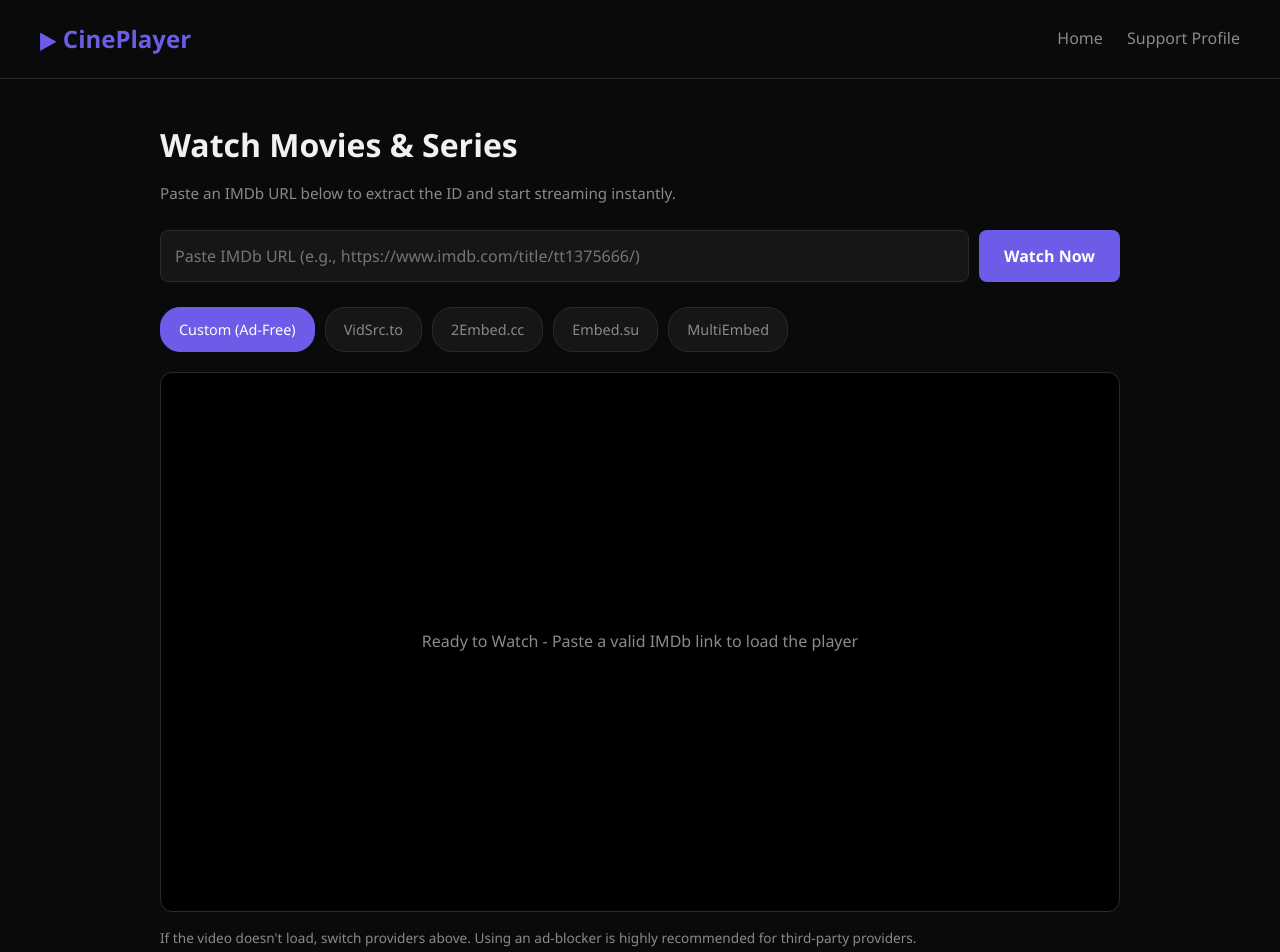
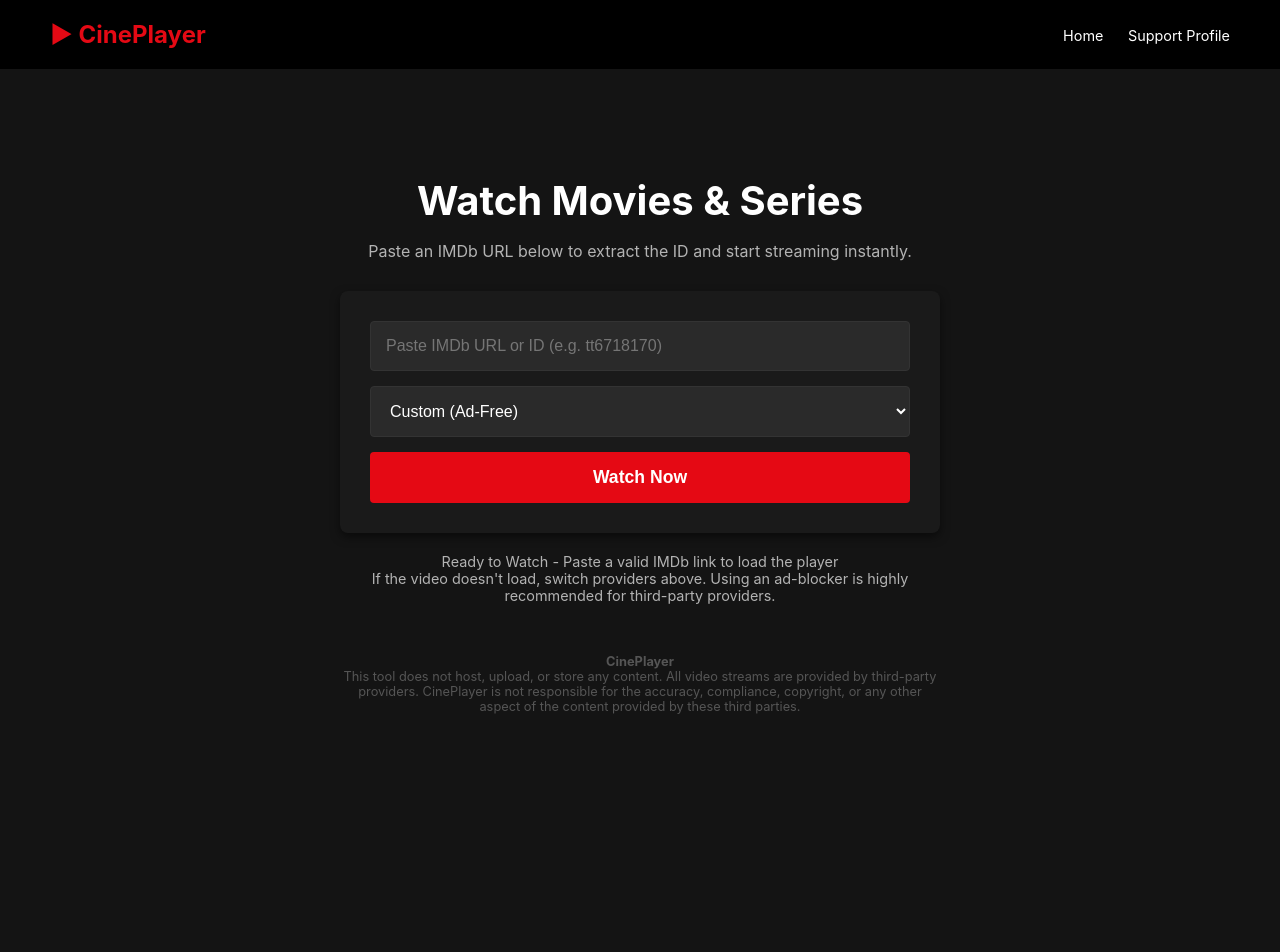
Before and after one commit to WebsiteDevelopmentStudios/CinePlayer, a website: page Index.html in a window 1280 px wide. Shown: the top 952 px of the page. After the commit the page ends 800 px from the top, so only its background shows below. Drawn offline with Linux system fonts and the light colour scheme.

Commit message:
Update Index.html

```diff
--- a/Index.html
+++ b/Index.html
@@ -3,114 +3,113 @@
 <head>
     <meta charset="UTF-8">
     <meta name="viewport" content="width=device-width, initial-scale=1.0">
-    <title>▶ CinePlayer</title>
+    <title>CinePlayer</title>
     <style>
-        :root {
-            --bg-color: #0a0a0a;
-            --card-bg: #161616;
-            --card-border: #2a2a2a;
-            --text-main: #f1f1f1;
-            --text-muted: #8a8a8a;
-            --accent: #6c5ce7;
-            --accent-hover: #8170ff;
+        body {
+            font-family: -apple-system, BlinkMacSystemFont, "Segoe UI", Roboto, Helvetica, Arial, sans-serif;
+            background-color: #141414;
+            color: #ffffff;
+            margin: 0;
+            padding: 0;
+            display: flex;
+            flex-direction: column;
+            align-items: center;
+            min-height: 100vh;
         }
-        * { box-sizing: border-box; margin: 0; padding: 0; font-family: 'Segoe UI', Tahoma, Geneva, Verdana, sans-serif; }
-        body { background-color: var(--bg-color); color: var(--text-main); line-height: 1.6; }
-
-        /* Navbar */
         header {
-            padding: 20px 40px;
-            border-bottom: 1px solid var(--card-border);
+            width: 100%;
+            padding: 20px 50px;
+            box-sizing: border-box;
             display: flex;
             justify-content: space-between;
             align-items: center;
-            background: rgba(10, 10, 10, 0.9);
-            backdrop-filter: blur(10px);
-            position: sticky;
-            top: 0;
-            z-index: 100;
+            background-color: #000;
         }
-        .logo { color: var(--accent); font-size: 1.5rem; font-weight: bold; text-decoration: none; }
-        nav a { color: var(--text-muted); text-decoration: none; margin-left: 20px; transition: color 0.3s; }
-        nav a:hover { color: var(--text-main); }
-
-        /* Layout */
-        .container { max-width: 1000px; margin: 40px auto; padding: 0 20px; }
-        h1 { margin-bottom: 10px; }
-        .subtitle { color: var(--text-muted); margin-bottom: 25px; font-size: 0.95rem; }
-
-        /* Input */
-        .input-group { display: flex; gap: 10px; margin-bottom: 25px; }
+        .logo {
+            font-size: 1.5rem;
+            font-weight: bold;
+            color: #e50914;
+            text-decoration: none;
+        }
+        nav a {
+            color: #fff;
+            text-decoration: none;
+            margin-left: 20px;
+            font-size: 0.9rem;
+        }
+        nav a:hover {
+            color: #e50914;
+        }
+        .container {
+            text-align: center;
+            margin-top: 80px;
+            width: 90%;
+            max-width: 600px;
+        }
+        h1 {
+            font-size: 2.5rem;
+            margin-bottom: 10px;
+        }
+        p {
+            color: #b3b3b3;
+            margin-bottom: 30px;
+        }
+        .input-group {
+            display: flex;
+            flex-direction: column;
+            gap: 15px;
+            background: #1a1a1a;
+            padding: 30px;
+            border-radius: 8px;
+            box-shadow: 0 4px 10px rgba(0,0,0,0.5);
+        }
         input[type="text"] {
-            flex: 1;
-            padding: 14px;
-            background: var(--card-bg);
-            border: 1px solid var(--card-border);
-            border-radius: 8px;
-            color: var(--text-main);
+            padding: 15px;
+            border-radius: 4px;
+            border: 1px solid #333;
+            background-color: #2a2a2a;
+            color: #fff;
             font-size: 1rem;
+            outline: none;
         }
         input[type="text"]:focus {
+            border-color: #e50914;
+        }
+        select {
+            padding: 15px;
+            border-radius: 4px;
+            border: 1px solid #333;
+            background-color: #2a2a2a;
+            color: #fff;
+            font-size: 1rem;
             outline: none;
-            border-color: var(--accent);
+            cursor: pointer;
         }
         button {
-            padding: 14px 25px;
-            background: var(--accent);
-            color: white;
+            padding: 15px;
+            border-radius: 4px;
             border: none;
-            border-radius: 8px;
+            background-color: #e50914;
+            color: #fff;
+            font-size: 1.1rem;
+            font-weight: bold;
             cursor: pointer;
-            font-weight: bold;
-            font-size: 1rem;
-            transition: background 0.3s;
+            transition: background-color 0.3s;
         }
-        button:hover { background: var(--accent-hover); }
-
-        /* Providers */
-        .providers { display: flex; gap: 10px; margin-bottom: 20px; flex-wrap: wrap; }
-        .provider-btn {
-            background: var(--card-bg);
-            padding: 10px 18px;
-            border-radius: 20px;
-            cursor: pointer;
-            border: 1px solid var(--card-border);
+        button:hover {
+            background-color: #f6121d;
+        }
+        .status-msg {
+            margin-top: 20px;
             font-size: 0.9rem;
-            color: var(--text-muted);
-            transition: all 0.3s;
+            color: #b3b3b3;
         }
-        .provider-btn:hover { color: var(--text-main); border-color: var(--accent); }
-        .provider-btn.active { background: var(--accent); border-color: var(--accent); color: white; }
-
-        /* Player */
-        .player-wrapper {
-            position: relative;
-            width: 100%;
-            aspect-ratio: 16/9;
-            background: #000;
-            border-radius: 12px;
-            overflow: hidden;
-            margin-bottom: 15px;
-            border: 1px solid var(--card-border);
-        }
-        iframe { width: 100%; height: 100%; border: none; }
-        .placeholder-text {
-            width: 100%;
-            height: 100%;
-            display: flex;
-            justify-content: center;
-            align-items: center;
-            color: var(--text-muted);
-        }
-
-        /* Footer */
-        footer {
+        .disclaimer {
             margin-top: 50px;
-            padding: 20px;
+            font-size: 0.8rem;
+            color: #555;
+            max-width: 600px;
             text-align: center;
-            color: var(--text-muted);
-            border-top: 1px solid var(--card-border);
-            font-size: 0.85rem;
         }
     </style>
 </head>
@@ -126,103 +125,59 @@
 
     <div class="container">
         <h1>Watch Movies & Series</h1>
-        <p class="subtitle">Paste an IMDb URL below to extract the ID and start streaming instantly.</p>
+        <p>Paste an IMDb URL below to extract the ID and start streaming instantly.</p>
 
         <div class="input-group">
-            <input type="text" id="imdb-input" placeholder="Paste IMDb URL (e.g., https://www.imdb.com/title/tt1375666/)" onkeypress="handleKeyPress(event)">
-            <button onclick="loadPlayer()">Watch Now</button>
+            <input type="text" id="imdbInput" placeholder="Paste IMDb URL or ID (e.g. tt6718170)">
+            <select id="providerSelect">
+                <option value="custom">Custom (Ad-Free)</option>
+                <option value="vidsrc">VidSrc.to</option>
+                <option value="2embed">2Embed.cc</option>
+                <option value="embedsu">Embed.su</option>
+                <option value="multembed">MultiEmbed</option>
+            </select>
+            <button id="watchBtn">Watch Now</button>
         </div>
 
-        <div class="providers">
-            <!-- Custom Ad-Free Player (Uses your Vercel API) -->
-            <div class="provider-btn active" onclick="setProvider('custom', this)">Custom (Ad-Free)</div>
-
-            <!-- Third-Party Fallbacks -->
-            <div class="provider-btn" onclick="setProvider('vidsrc.to', this)">VidSrc.to</div>
-            <div class="provider-btn" onclick="setProvider('2embed.cc', this)">2Embed.cc</div>
-            <div class="provider-btn" onclick="setProvider('embed.su', this)">Embed.su</div>
-            <div class="provider-btn" onclick="setProvider('multiembed', this)">MultiEmbed</div>
+        <div class="status-msg">
+            Ready to Watch - Paste a valid IMDb link to load the player<br>
+            If the video doesn't load, switch providers above. Using an ad-blocker is highly recommended for third-party providers.
         </div>
-
-        <div class="player-wrapper">
-            <div id="player" class="placeholder-text">
-                Ready to Watch - Paste a valid IMDb link to load the player
-            </div>
-        </div>
-
-        <p style="color: var(--text-muted); font-size: 0.85rem;">If the video doesn't load, switch providers above. Using an ad-blocker is highly recommended for third-party providers.</p>
     </div>
 
-    <footer>
-        CinePlayer<br>
+    <div class="disclaimer">
+        <strong>CinePlayer</strong><br>
         This tool does not host, upload, or store any content. All video streams are provided by third-party providers. CinePlayer is not responsible for the accuracy, compliance, copyright, or any other aspect of the content provided by these third parties.
-    </footer>
+    </div>
 
     <script>
-        let currentProvider = 'custom';
+        document.getElementById('watchBtn').addEventListener('click', function() {
+            const input = document.getElementById('imdbInput').value.trim();
+            const provider = document.getElementById('providerSelect').value;
 
-        // Allow pressing "Enter" to load the player
-        function handleKeyPress(event) {
-            if (event.key === 'Enter') {
-                loadPlayer();
-            }
-        }
+            // Extract IMDb ID from pasted URL or direct ID
+            const match = input.match(/(tt\d+)/);
 
-        function setProvider(provider, element) {
-            currentProvider = provider;
-            // Update active button styles
-            document.querySelectorAll('.provider-btn').forEach(btn => btn.classList.remove('active'));
-            element.classList.add('active');
-
-            // Reload video if a link is already pasted
-            const input = document.getElementById('imdb-input').value;
-            if (input) loadPlayer();
-        }
-
-        function extractImdbId(url) {
-            // Matches tt followed by 7 or 8 digits
-            const match = url.match(/tt\d{7,8}/);
-            return match ? match[0] : null;
-        }
-
-        function loadPlayer() {
-            const input = document.getElementById('imdb-input').value;
-            const imdbId = extractImdbId(input);
-            const playerDiv = document.getElementById('player');
-
-            if (!imdbId) {
-                alert("Please paste a valid IMDb link.");
+            if (!match || !match[1]) {
+                alert("Please paste a valid IMDb URL or ID.");
                 return;
             }
 
-            let embedUrl = '';
+            const imdbId = match[1];
 
-            if (currentProvider === 'custom') {
-                // Load our own ad-free custom player
-                embedUrl = `custom-player.html?id=${imdbId}`;
-            } else {
-                // Load third-party providers
-                switch(currentProvider) {
-                    case 'vidsrc.to':
-                        embedUrl = `https://vidsrc.to/embed/movie/${imdbId}`;
-                        break;
-                    case '2embed.cc':
-                        embedUrl = `https://www.2embed.cc/embed/${imdbId}`;
-                        break;
-                    case 'embed.su':
-                        embedUrl = `https://embed.su/embed/movie/${imdbId}`;
-                        break;
-                    case 'multiembed':
-                        embedUrl = `https://multiembed.mov/?video_id=${imdbId}`;
-                        break;
-                }
+            if (provider === 'custom') {
+                window.location.href = `custom-player.html?imdb=${imdbId}`;
+            } else if (provider === 'vidsrc') {
+                window.location.href = `https://vidsrc.to/embed/movie/${imdbId}`;
+            } else if (provider === '2embed') {
+                window.location.href = `https://2embed.cc/embed/${imdbId}`;
+            } else if (provider === 'embedsu') {
+                window.location.href = `https://embed.su/embed/movie/${imdbId}`;
+            } else if (provider === 'multembed') {
+                window.location.href = `https://multiembed.mov/?video_id=${imdbId}`;
             }
+        });
+    </script>
 
-            // Inject the iframe
-            playerDiv.innerHTML = `
-                <iframe src="${embedUrl}" allowfullscreen></iframe>
-            `;
-        }
-    </script>
 </body>
-  </html>
+    </html>
```
